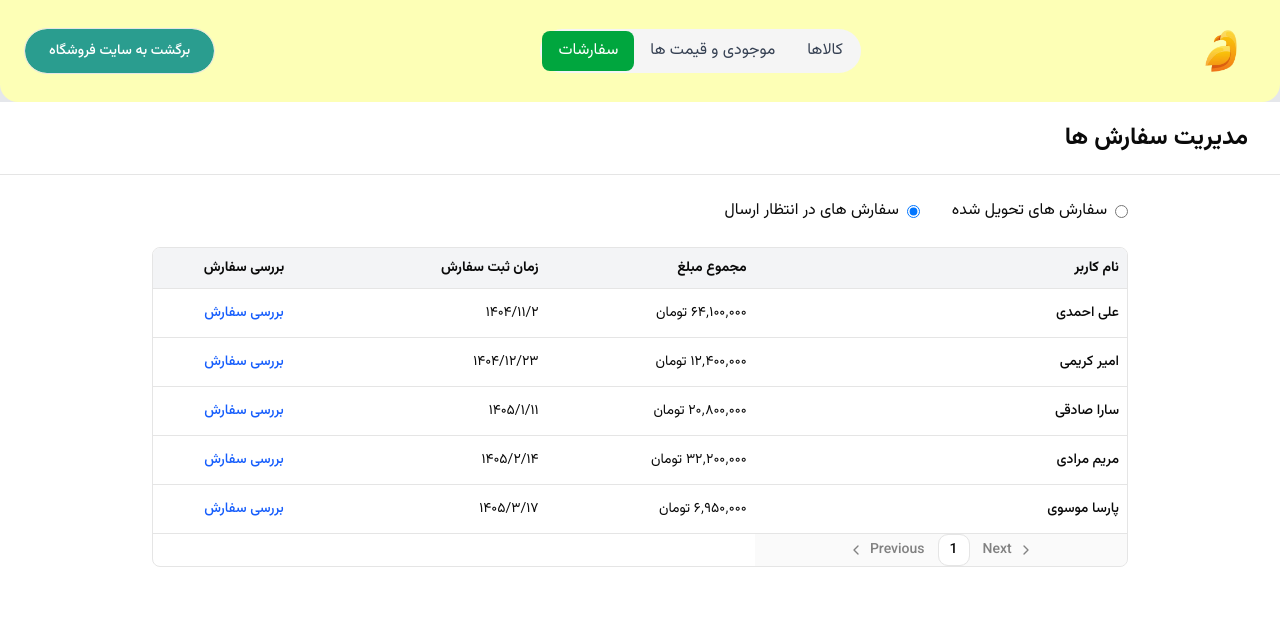
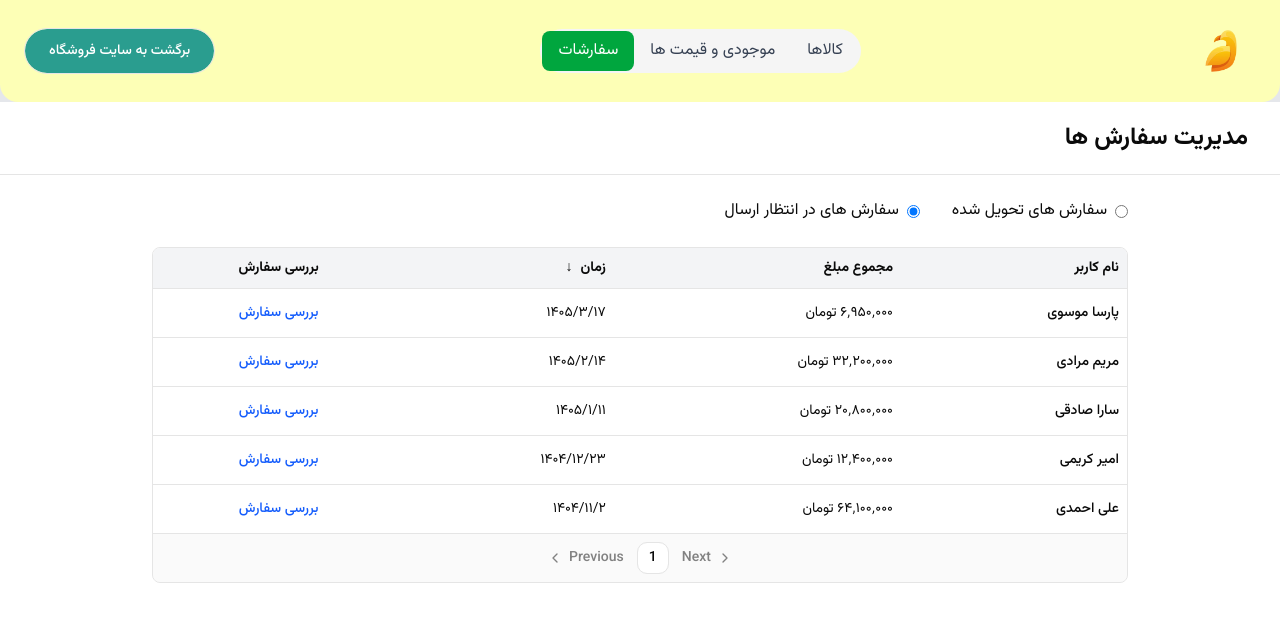
Before and after one commit to seydalirezatabatabaei/maktab143-FinalProject-Seydalireza-Tabatabaei, a Next.js app: page /admin/Orders in a window 1280 px wide. Shown: the top 622 px of the page. Built offline with nearby package versions, Linux system fonts and the light colour scheme; data requests are answered from the project's data file; a web font is replaced by a local one.

Commit message:
fix: the sort and filtering function

```diff
--- a/app/admin/Orders/page.tsx
+++ b/app/admin/Orders/page.tsx
@@ -11,14 +11,23 @@ import { AccordionLoader } from "@/components/accordion-loader";
 import OrdersTable from "@/components/admin/OrdersTable";
 
 export default function OrdersPage() {
-
-  const [status, setStatus] = useState<
-    "true" | "false"
-  >("false");
+  const [status, setStatus] = useState<"true" | "false">("false");
 
   const [page, setPage] = useState(1);
 
   const limit = 10;
+
+  // -----------------------------
+  // Sort
+  // -----------------------------
+
+  const [sortOrder, setSortOrder] = useState<"asc" | "desc">("desc");
+
+  const handleSortByTime = () => {
+    setSortOrder((prev) =>
+      prev === "asc" ? "desc" : "asc"
+    );
+  };
 
   // -----------------------------
   // Get Orders
@@ -47,21 +56,30 @@ export default function OrdersPage() {
 
   const orders = data?.data ?? [];
 
-  const totalPages =
-    data?.pages ?? 1;
+  const totalPages = data?.pages ?? 1;
+
+  // -----------------------------
+  // Sort Orders By Time
+  // -----------------------------
+
+  const sortedOrders = [...orders].sort((a, b) => {
+    if (sortOrder === "asc") {
+      return a.createdAt - b.createdAt;
+    }
+
+    return b.createdAt - a.createdAt;
+  });
 
   // -----------------------------
   // Loading
   // -----------------------------
 
   if (isLoading) {
-
     return (
       <div className="w-full h-40 flex items-center justify-center">
         <AccordionLoader />
       </div>
     );
-
   }
 
   // -----------------------------
@@ -69,24 +87,22 @@ export default function OrdersPage() {
   // -----------------------------
 
   if (isError) {
-
     return (
       <p className="p-6 text-red-500">
         خطا در دریافت سفارشات
       </p>
     );
-
   }
 
   return (
     <div dir="rtl" className="min-h-screen bg-white">
 
+      {/* Header */}
+
       <div className="border-b px-8 py-5">
-
         <h1 className="text-2xl font-bold">
           مدیریت سفارش ها
         </h1>
-
       </div>
 
       <main className="max-w-5xl mx-auto p-6">
@@ -137,17 +153,23 @@ export default function OrdersPage() {
 
         </div>
 
+        {/* Fetching */}
+
         {isFetching && (
           <div className="text-sm text-blue-500 mb-3">
             در حال دریافت سفارشات...
           </div>
         )}
 
+        {/* Orders Table */}
+
         <OrdersTable
-          orders={orders}
+          orders={sortedOrders}
           page={page}
           totalPages={totalPages}
           onPageChange={setPage}
+          onSortByTime={handleSortByTime}
+          sortOrder={sortOrder}
           onReview={(order) => {
             console.log(
               "بررسی سفارش:",
--- a/app/admin/page.tsx
+++ b/app/admin/page.tsx
@@ -22,25 +22,60 @@ export default function PanelAdmin() {
 
   const limit = 10;
 
+  // -----------------------------
+  // Category Filter
+  // -----------------------------
+
+  const [selectedCategory, setSelectedCategory] = useState<
+    number | undefined
+  >(undefined);
+
+  // -----------------------------
+  // Get Products
+  // -----------------------------
+
   const {
     data: productsData,
     isLoading,
     isError,
     isFetching,
   } = useQuery({
-    queryKey: ["products", page, limit],
-    queryFn: () => getProducts({ page, limit }),
+    queryKey: [
+      "products",
+      page,
+      limit,
+      selectedCategory,
+    ],
+
+    queryFn: () =>
+      getProducts({
+        page,
+        limit,
+        category: selectedCategory,
+      }),
   });
+
+  // -----------------------------
+  // Get Categories
+  // -----------------------------
 
   const { data: categories } = useQuery({
     queryKey: ["categories"],
     queryFn: getCategories,
   });
 
+  // -----------------------------
+  // Get SubCategories
+  // -----------------------------
+
   const { data: subCategories } = useQuery({
     queryKey: ["subcategories"],
     queryFn: getSubCategories,
   });
+
+  // -----------------------------
+  // Category Map
+  // -----------------------------
 
   const categoryMap = useMemo(() => {
     const map = new Map<number, string>();
@@ -52,6 +87,10 @@ export default function PanelAdmin() {
     return map;
   }, [categories]);
 
+  // -----------------------------
+  // SubCategory Map
+  // -----------------------------
+
   const subCategoryMap = useMemo(() => {
     const map = new Map<number, string>();
 
@@ -62,11 +101,19 @@ export default function PanelAdmin() {
     return map;
   }, [subCategories]);
 
+  // -----------------------------
+  // Products
+  // -----------------------------
+
   const products: Product[] = Array.isArray(productsData)
     ? productsData
     : productsData?.data || [];
 
   const totalPages = productsData?.pages || 1;
+
+  // -----------------------------
+  // Loading
+  // -----------------------------
 
   if (isLoading) {
     return (
@@ -76,6 +123,10 @@ export default function PanelAdmin() {
     );
   }
 
+  // -----------------------------
+  // Error
+  // -----------------------------
+
   if (isError) {
     return (
       <p className="p-6 text-red-500">
@@ -84,11 +135,13 @@ export default function PanelAdmin() {
     );
   }
 
-  console.log("productsData:", productsData);
-console.log("totalPages:", totalPages);
-console.log("page:", page);
   return (
-    <div dir="rtl" className="min-h-screen bg-[#faedcd]">
+    <div
+      dir="rtl"
+      className="min-h-screen bg-[#faedcd]"
+    >
+
+      {/* Header */}
 
       <AdminPageHeader
         title="مدیریت کالاها"
@@ -99,7 +152,63 @@ console.log("page:", page);
         }
       />
 
-      <main className=" mx-auto p-6">
+      <main className="mx-auto p-6">
+
+        {/* Category Filter */}
+
+        <div className="flex items-center gap-3 flex-wrap mb-6">
+
+          {/* All */}
+
+          <Button
+            type="button"
+            onClick={() => {
+              setSelectedCategory(undefined);
+              setPage(1);
+            }}
+            className={
+              selectedCategory === undefined
+                ? "bg-green-600 hover:bg-green-700 text-white"
+                : "bg-white text-gray-700 hover:bg-gray-100"
+            }
+          >
+            همه
+          </Button>
+
+          {/* Categories */}
+
+          {categories?.map((category) => (
+
+            <Button
+              key={category.id}
+              type="button"
+              onClick={() => {
+                setSelectedCategory(category.id);
+                setPage(1);
+              }}
+              className={
+                selectedCategory === category.id
+                  ? "bg-green-600 hover:bg-green-700 text-white"
+                  : "bg-white text-gray-700 hover:bg-gray-100"
+              }
+            >
+              {category.name}
+            </Button>
+
+          ))}
+
+        </div>
+
+        {/* Fetching */}
+
+        {isFetching && (
+          <div className="text-sm text-blue-500 mb-3">
+            در حال دریافت کالاها...
+          </div>
+        )}
+
+        {/* Product Table */}
+
         <ProductTable
           products={products}
           categoryMap={categoryMap}
@@ -115,6 +224,7 @@ console.log("page:", page);
             console.log("delete", product);
           }}
         />
+
       </main>
 
     </div>
--- a/components/admin/OrdersTable.tsx
+++ b/components/admin/OrdersTable.tsx
@@ -20,13 +20,13 @@ import { Order } from "@/app/types/types";
 
 interface OrdersTableProps {
   orders: Order[];
-
   page: number;
   totalPages: number;
+  onPageChange: (page: number) => void;
+  onReview: (order: Order) => void;
 
-  onPageChange: (page: number) => void;
-
-  onReview?: (order: Order) => void;
+  onSortByTime: () => void;
+  sortOrder: "asc" | "desc";
 }
 
 export default function OrdersTable({
@@ -35,21 +35,16 @@ export default function OrdersTable({
   totalPages,
   onPageChange,
   onReview,
+  onSortByTime,
+  sortOrder,
 }: OrdersTableProps) {
 
-  const formatDate = (
-    timestamp: number
-  ) => {
-
-    return new Intl.DateTimeFormat(
-      "fa-IR",
-      {
+  const formatDate = (timestamp: number) => {
+    return new Intl.DateTimeFormat("fa-IR", {
       year: "numeric",
       month: "numeric",
       day: "numeric",
-      }
-    ).format(new Date(timestamp));
-
+    }).format(new Date(timestamp));
   };
 
   return (
@@ -61,17 +56,40 @@ export default function OrdersTable({
 
           <TableRow>
 
+            {/* User */}
+
             <TableHead className="text-right font-bold">
               نام کاربر
             </TableHead>
+
+            {/* Price */}
 
             <TableHead className="text-right font-bold">
               مجموع مبلغ
             </TableHead>
 
+            {/* Time */}
+
             <TableHead className="text-right font-bold">
-              زمان ثبت سفارش
+
+              <button
+                type="button"
+                onClick={onSortByTime}
+                className="flex items-center gap-2 font-bold hover:text-green-600 transition-colors"
+              >
+                <span>
+                  زمان
+                </span>
+
+                <span className="text-sm">
+                  {sortOrder === "desc" ? "↓" : "↑"}
+                </span>
+
+              </button>
+
             </TableHead>
+
+            {/* Review */}
 
             <TableHead className="text-center font-bold">
               بررسی سفارش
@@ -83,7 +101,22 @@ export default function OrdersTable({
 
         <TableBody>
 
-          {orders.map((order) => (
+          {orders.length === 0 ? (
+
+            <TableRow>
+
+              <TableCell
+                colSpan={4}
+                className="text-center py-8 text-gray-500"
+              >
+                سفارشی وجود ندارد
+              </TableCell>
+
+            </TableRow>
+
+          ) : (
+
+            orders.map((order) => (
 
               <TableRow key={order.id}>
 
@@ -97,18 +130,13 @@ export default function OrdersTable({
                 {/* Price */}
 
                 <TableCell>
-                {order.prices.toLocaleString(
-                  "fa-IR"
-                )}{" "}
-                تومان
+                  {order.prices.toLocaleString("fa-IR")} تومان
                 </TableCell>
 
                 {/* Date */}
 
                 <TableCell>
-                {formatDate(
-                  order.createdAt
-                )}
+                  {formatDate(order.createdAt)}
                 </TableCell>
 
                 {/* Review */}
@@ -118,9 +146,7 @@ export default function OrdersTable({
                   <Button
                     variant="link"
                     className="text-blue-600 p-0"
-                  onClick={() =>
-                    onReview?.(order)
-                  }
+                    onClick={() => onReview(order)}
                   >
                     بررسی سفارش
                   </Button>
@@ -129,7 +155,9 @@ export default function OrdersTable({
 
               </TableRow>
 
-          ))}
+            ))
+
+          )}
 
         </TableBody>
 
@@ -137,11 +165,15 @@ export default function OrdersTable({
 
           <TableRow>
 
+            <TableCell colSpan={4}>
+
               <PaginationFunc
                 currentPage={page}
                 totalPages={totalPages}
                 onPageChange={onPageChange}
               />
+
+            </TableCell>
 
           </TableRow>
 
--- a/components/shadcn-space/blocks/login-01/login.tsx
+++ b/components/shadcn-space/blocks/login-01/login.tsx
@@ -1,3 +1,4 @@
+"use client";
 import { Button } from "@/components/ui/button";
 import { Card, CardContent, CardDescription, CardHeader, CardTitle } from "@/components/ui/card";
 import {
```
Lines whose indentation alone changed are shown as unchanged.
